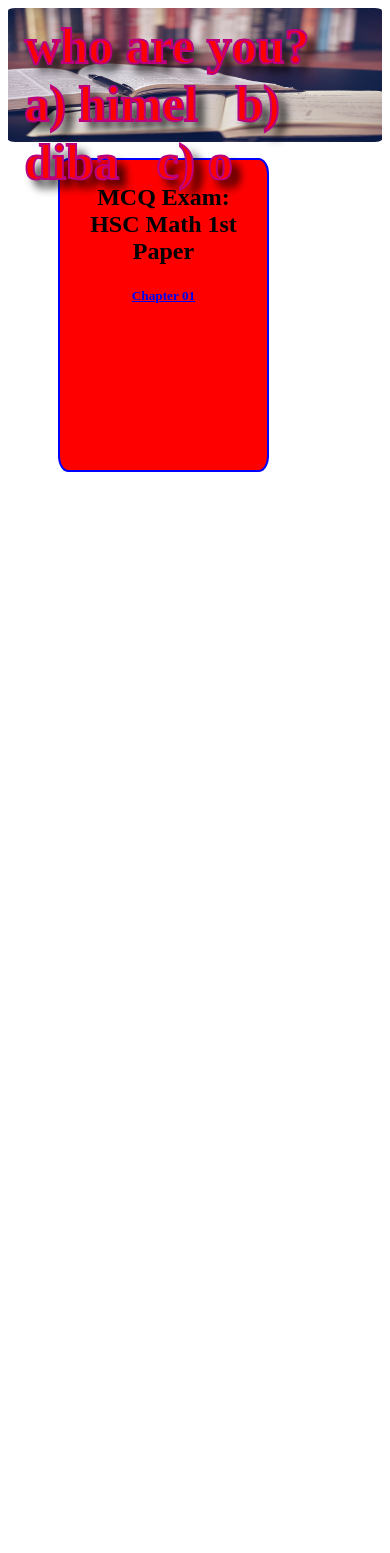
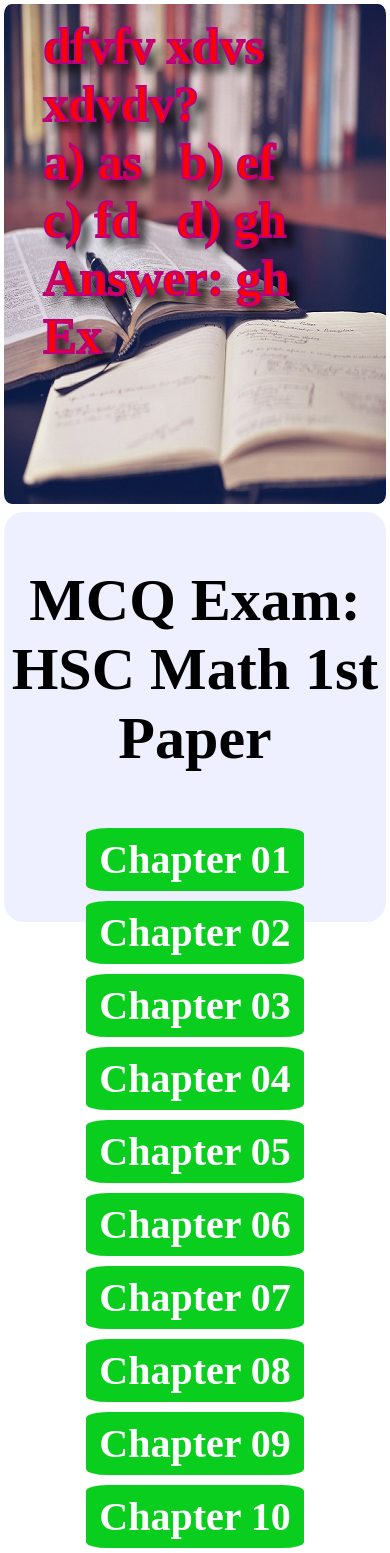
Before and after one commit to himelbikon/archivehb, a Django app: page / in a window 390 px wide. Before the commit the page ends 472 px from the top, so only its background shows below. Run offline with Django 3.2, Linux system fonts and the light colour scheme; data comes from the database, SQL or seed files in the repository.

Commit message:
front block design completed

```diff
--- a/home/templates/home/home.html
+++ b/home/templates/home/home.html
@@ -9,13 +9,20 @@
 		<div class="slide_text">Welcome!! No time to wait, Let's go!</div>
 	</div>
 
-	<ul>
-		<li class="front_block">
+		<div class="front_block">
 			<h2>MCQ Exam: HSC Math 1st Paper</h2>
-			<h5><a href="{% url 'quiz:hsc_quiz' 'math1' '01' %}"><h4>Chapter 01</h4></a></h5>
+			<a href="{% url 'quiz:hsc_quiz' 'math1' '01' %}">Chapter 01</a>
+			<a href="{% url 'quiz:hsc_quiz' 'math1' '02' %}">Chapter 02</a>
+			<a href="{% url 'quiz:hsc_quiz' 'math1' '03' %}">Chapter 03</a>
+			<a href="{% url 'quiz:hsc_quiz' 'math1' '04' %}">Chapter 04</a>
+			<a href="{% url 'quiz:hsc_quiz' 'math1' '05' %}">Chapter 05</a>
+			<a href="{% url 'quiz:hsc_quiz' 'math1' '06' %}">Chapter 06</a>
+			<a href="{% url 'quiz:hsc_quiz' 'math1' '07' %}">Chapter 07</a>
+			<a href="{% url 'quiz:hsc_quiz' 'math1' '08' %}">Chapter 08</a>
+			<a href="{% url 'quiz:hsc_quiz' 'math1' '09' %}">Chapter 09</a>
+			<a href="{% url 'quiz:hsc_quiz' 'math1' '10' %}">Chapter 10</a>
+		</div>
 
-		</li>
-	</ul>
 
 		<script>
 			var index = -1;
@@ -35,7 +42,7 @@
 			  tem += arr[arr_i][index]
 			  document.getElementById("slide").innerHTML ='<div id="slide"><img src="{% static "images/slide.jpg" %}"><div class="slide_text">' + tem + '</div></div>';
 			}
-			setInterval(nextFn, 100);
+			setInterval(nextFn, 10);
 		</script>
 
 {% endblock %}
--- a/home/templatetags/home_tags.py
+++ b/home/templatetags/home_tags.py
@@ -8,10 +8,10 @@ def js_list(ten_obj):
 	for x in ten_obj:
 		question = x.question + ' <br>'
 		a = 'a) ' + x.a + '&nbsp'*3
-		b = 'b) ' + x.b + '&nbsp'*3
+		b = 'b) ' + x.b + ' <br>'
 		c = 'c) ' + x.c + '&nbsp'*3
 		d = 'd) ' + x.d + ' <br>'
 		answer = 'Answer: ' + x.answer + ' <br>'
-		explanation = 'Explanation: ' + x.explanation[0:100] + '.....' + ' '*50
+		explanation = 'Explanation: ' + x.explanation[0:100] + '.....' + ' '*150
 		arr.append(question + a + b + c + d + answer + explanation)
 	return 'var arr = ' + str(arr) + ';'
--- a/static/css/home_base.css
+++ b/static/css/home_base.css
@@ -1,15 +1,3 @@
-.front_block {
-	list-style: none;
-	display: block;
-	height: 300px;
-	margin: 10px;
-	padding: 5px 20px;
-	text-align: center;
-	border: 2px solid blue;
-	border-radius: 5%;
-}
-
-
 #slide img {
 	display: block;
 	margin-left: auto;
@@ -23,8 +11,8 @@
 
 .slide_text {
 	top: 2%;
-	left: 25%;
-	transform: translate(-25%);
+	left: 30%;
+	transform: translate(-27%);
 	font-size: 50px;
 	font-weight: bold;
 	text-shadow: 8px 8px 10px #000;
@@ -33,17 +21,70 @@
 	color: red;
 }
 
-
-@media screen and (min-width: 601px) {
- .front_block {
-	 width: 25%;
-	 background: green;
- }
+.front_block {
+	list-style: none;
+	display: block;
+	width: 400px;
+	height: 350px;
+	margin: 10px 0px;
+	padding: 1px 0px;
+	text-align: center;
+	border-radius: 10%;
+	background: #eef0ff;
 }
 
-@media screen and (max-width: 600px) {
- .front_block {
-	 width: 50%;
-	 background: red;
- }
+.front_block h2 {
+	font-size: 40px;
 }
+
+.front_block a:link, a:visited {
+  background-color: #09ce1e;
+  color: white;
+  padding: 8px 13px;
+	font-weight: bold;
+  text-align: center;
+  text-decoration: none;
+  display: inline-block;
+	border-radius: 10%;
+	margin: 2px;
+}
+
+.front_block a:hover, a:active {
+  background-color: rgb(124, 252, 134);
+}
+
+body {
+	margin-left: 5%;
+	margin-right: 5%;
+}
+
+/* This is MOBILE css area */
+@media screen and (max-width: 1000px) {
+	#slide img  {
+		width: 100%;
+		height: 500px;
+		font-size: 50px;
+	}
+
+	.front_block {
+		width: 100%;
+		margin: 2% 0px;
+		padding: 5px 0px;
+		border-radius: 5%;
+		height: 400;
+	}
+
+	.front_block h2 {
+		font-size: 60px;
+	}
+
+	.front_block a:link, a:visited {
+		font-size: 40px;
+		margin: 5px;
+	}
+
+	body {
+		margin: 1%;
+		padding: 0px;
+	}
+}
```
